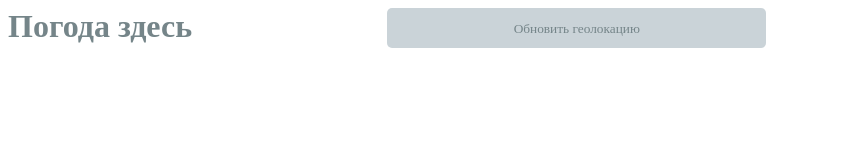
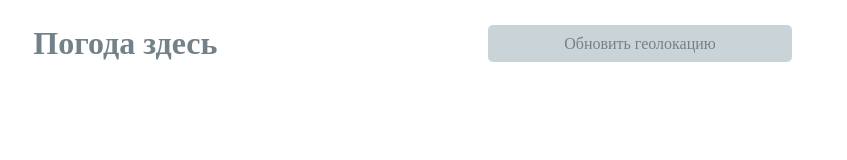
Before and after one commit to AlexKolc/alexkolc.github.io-old-, a plain HTML site: page index.html in a window 1280 px wide. Shown: the whole page, without its empty margins (0-847 px from the left). Drawn offline with Linux system fonts and the light colour scheme.

Commit message:
Add header with update button

```diff
--- a/index.html
+++ b/index.html
@@ -5,14 +5,13 @@
     <title>Weather</title>
     <link rel="stylesheet" href="style.css">
 </head>
+
 <body>
+<header class="weather-top">
+    <h1 class="weather-top-name">Погода здесь</h1>
+    <button class="update-btn" type="button" name="updateLocation">Обновить геолокацию</button>
+</header>
+
 <main>
-    <section class="current-weather">
-        <div class="current-weather-top">
-            <h1>Погода здесь</h1>
-            <button class="update-btn">Обновить геолокацию</button>
-        </div>
-    </section>
 </main>
 </body>
-</html>
--- a/style.css
+++ b/style.css
@@ -1,28 +1,27 @@
-main {
-    background: #ffffff;
+* {
+    font-family: 'Times New Roman', serif;
 }
 
-.current-weather-top {
-    display: flex;
-    margin-bottom: 30px;
+.weather-top {
+    margin: 2%;
+    display: grid;
+    grid-template-columns: 1fr 25% 1fr;
 }
 
-h1 {
-    font-family: "Times New Roman", serif;
-    color: #758589;
+.weather-top-name {
+    color: #728288;
     font-size: 32px;
-    flex-basis: 30%;
     margin: 0;
 }
 
+.main {
+    margin: 2%;
+}
+
 .update-btn {
-    height: 40px;
-    width: 30%;
-    line-height: 40px;
-    font-family: "Times New Roman", serif;
-    background: #cad3d8;
-    color: #758589;
+    background-color: #cad3d8;
+    color: #728288;
     border-radius: 5px;
     border: none;
-    display: inline-block;
+    font-size: 16px;
 }
```
